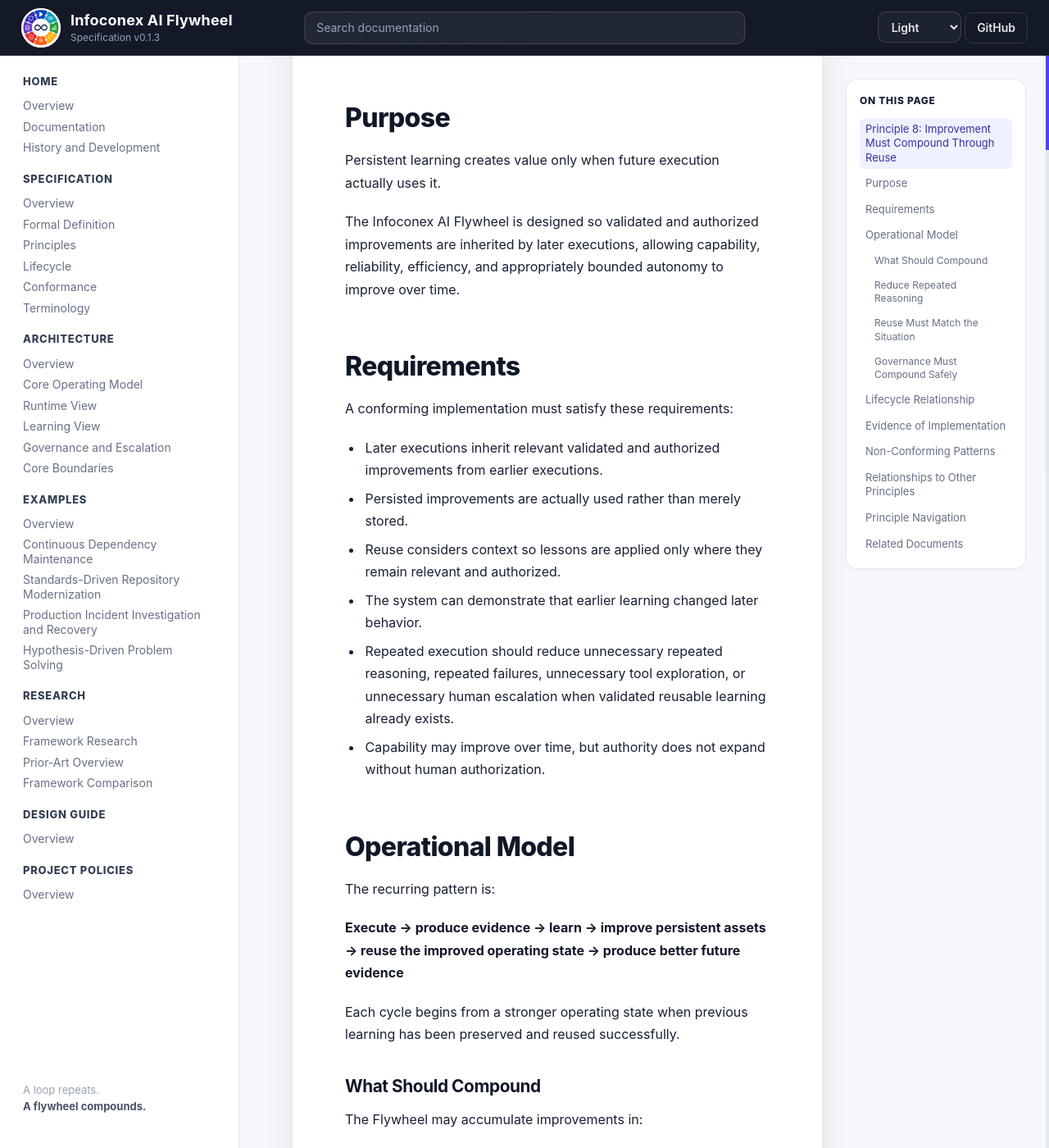
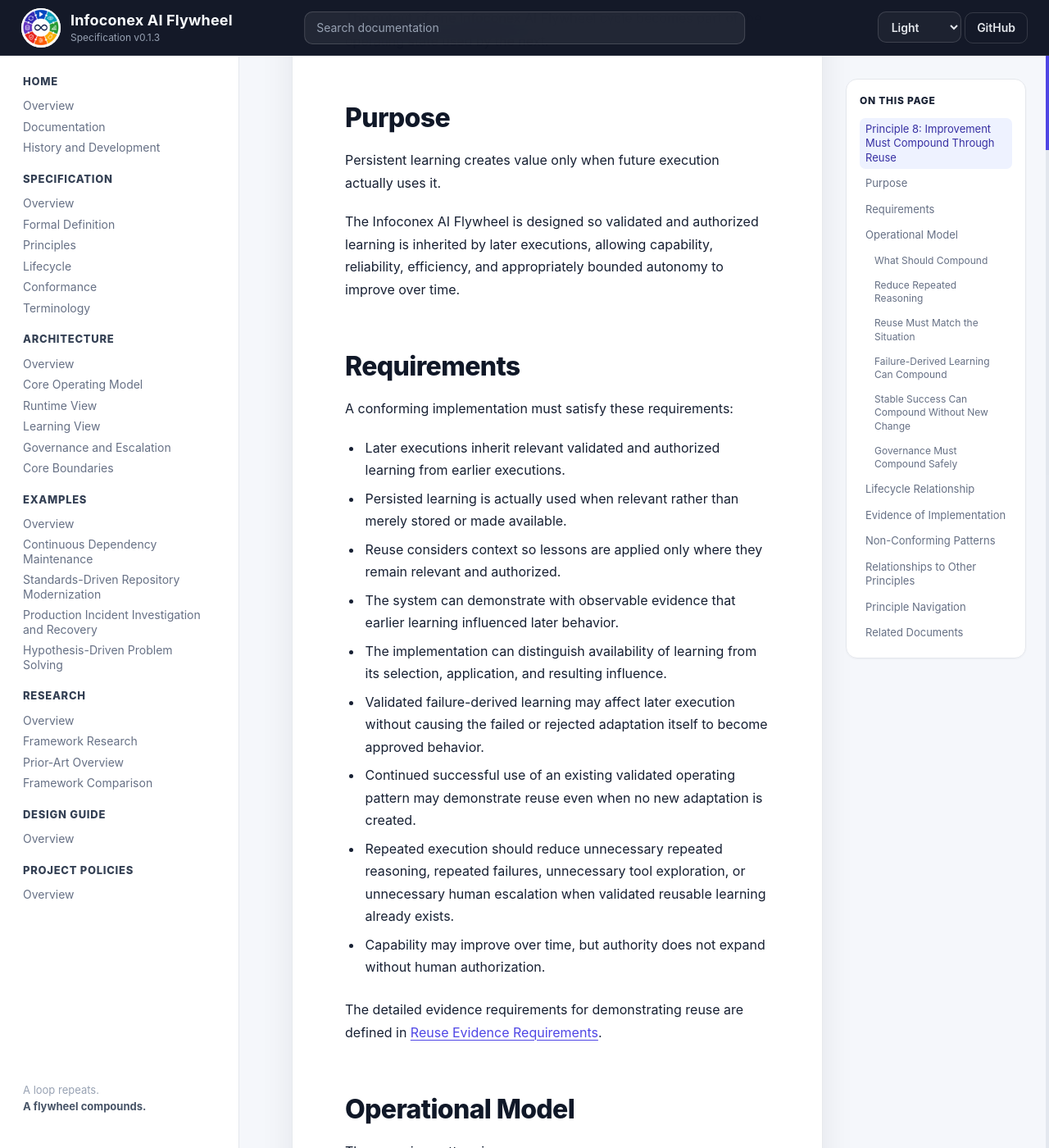
Before and after one commit to infoconex/ai-flywheel, a Jekyll site: the page built from docs/specification/principles/08-compounding-reuse.md, in a window 1280 px wide and 1400 px high, scrolled down 476 px. Shown: the whole window at 82% size. Built offline with Jekyll 4.4.1, drawn with Linux system fonts in a browser that asks for light colours; our own code applies the rules of GitHub Pages for plain Markdown files; some of the changed text lies outside the part shown.

Commit message:
Define evidence required to demonstrate reuse (#38)
* Define reuse evidence requirements

* Link reuse evidence requirements

* Apply reuse evidence requirements to stage contract

* Define observable evidence for compounding reuse

* Add conformance checks for demonstrated reuse

```diff
--- a/docs/specification/principles/08-compounding-reuse.md
+++ b/docs/specification/principles/08-compounding-reuse.md
@@ -6,18 +6,23 @@ The output of one Infoconex AI Flywheel cycle becomes part of the operating stat
 
 Persistent learning creates value only when future execution actually uses it.
 
-The Infoconex AI Flywheel is designed so validated and authorized improvements are inherited by later executions, allowing capability, reliability, efficiency, and appropriately bounded autonomy to improve over time.
+The Infoconex AI Flywheel is designed so validated and authorized learning is inherited by later executions, allowing capability, reliability, efficiency, and appropriately bounded autonomy to improve over time.
 
 ## Requirements
 
 A conforming implementation must satisfy these requirements:
 
-- Later executions inherit relevant validated and authorized improvements from earlier executions.
-- Persisted improvements are actually used rather than merely stored.
+- Later executions inherit relevant validated and authorized learning from earlier executions.
+- Persisted learning is actually used when relevant rather than merely stored or made available.
 - Reuse considers context so lessons are applied only where they remain relevant and authorized.
-- The system can demonstrate that earlier learning changed later behavior.
+- The system can demonstrate with observable evidence that earlier learning influenced later behavior.
+- The implementation can distinguish availability of learning from its selection, application, and resulting influence.
+- Validated failure-derived learning may affect later execution without causing the failed or rejected adaptation itself to become approved behavior.
+- Continued successful use of an existing validated operating pattern may demonstrate reuse even when no new adaptation is created.
 - Repeated execution should reduce unnecessary repeated reasoning, repeated failures, unnecessary tool exploration, or unnecessary human escalation when validated reusable learning already exists.
 - Capability may improve over time, but authority does not expand without human authorization.
+
+The detailed evidence requirements for demonstrating reuse are defined in [Reuse Evidence Requirements](../reuse-evidence.md).
 
 ## Operational Model
 
@@ -53,6 +58,20 @@ A previously successful improvement should be reused only when it applies to the
 
 Compounding depends on **correct reuse**, not using every lesson everywhere.
 
+A persisted learning item that is not relevant, no longer valid, or outside the current governance scope may be correctly unused. The implementation should be able to distinguish justified non-use from a failure to apply relevant learning.
+
+### Failure-Derived Learning Can Compound
+
+A rejected approach can still produce reusable validated learning.
+
+Future execution may improve by avoiding the rejected approach, detecting its failure condition earlier, applying a constraint, selecting a different strategy, or escalating before repeating a known mistake. That is reuse of the validated lesson, not reuse of the failed candidate.
+
+### Stable Success Can Compound Without New Change
+
+Reuse does not require each cycle to create a new adaptation.
+
+When an existing validated operating pattern remains applicable and continues to produce successful outcomes, later executions may demonstrate compounding reuse by continuing to apply that pattern while producing new reinforcing evidence.
+
 ### Governance Must Compound Safely
 
 Repeated human decisions may justify a proposal for increased autonomy, but the system may not grant that authority to itself. New evidence may also justify reducing autonomy or increasing escalation when risk or uncertainty increases.
@@ -61,10 +80,10 @@ Capability can improve over time without allowing authority to expand on its own
 
 ## Lifecycle Relationship
 
-- **Persist:** Validated and authorized improvements become durable operational assets.
-- **Reuse:** Later execution retrieves, invokes, or applies those improvements.
+- **Persist:** Validated and authorized learning becomes durably available to future operation.
+- **Reuse:** Later execution retrieves, selects, invokes, applies, or otherwise incorporates relevant learning and produces evidence of its influence.
 - **Execute:** The improved operating state becomes the new starting point.
-- **Observe through Validate:** Later evidence determines whether reused improvements remain effective and whether more adaptation is justified.
+- **Observe through Validate:** Later evidence determines whether reused learning remains effective and whether more adaptation is justified.
 
 Reuse closes the lifecycle and creates the compounding behavior that gives the AI Flywheel its name.
 
@@ -76,18 +95,22 @@ Evidence supporting this principle may include:
 - Updated Standard Operating Procedure (SOP) guidance being applied in future operation
 - Stronger validation or failure-handling rules affecting later behavior
 - Durable reasoning knowledge being retrieved and used
-- Repeated human decisions being turned into reusable guidance where appropriate
+- Applicability, selection, invocation, or enforcement records showing how persisted learning entered a later execution
+- Later execution avoiding a known failure or selecting a different strategy because of validated failure-derived learning
+- Repeated successful use of an existing validated operating pattern
 - Measurable reductions in repeated failure, reasoning effort, cost, latency, or unnecessary human intervention
-- Concrete examples showing that later behavior changed because of learning from earlier execution
+- Concrete examples showing that later behavior changed or remained reliably improved because of learning from earlier execution
 
 ## Non-Conforming Patterns
 
 This principle is not satisfied when:
 
-- Improvements are persisted but never used
+- Improvements are persisted but never used when relevant
+- Availability or retrieval alone is treated as proof that reuse occurred
 - Each execution starts effectively from zero
 - The system repeatedly solves the same known problem from scratch
 - The same avoidable failure or human escalation recurs despite validated reusable learning
+- A failed or rejected adaptation is treated as approved behavior instead of reusing only the validated lesson derived from it
 - Lessons are reused outside the context where they are valid
 - Capability growth is treated as permission for the AI to expand its own authority
 
@@ -106,6 +129,8 @@ This principle is not satisfied when:
 
 ## Related Documents
 
+- [Reuse Evidence Requirements](../reuse-evidence.md)
+- [Persisted Learning Requirements](../persisted-learning.md)
 - [Lifecycle](../lifecycle/README.md)
 - [Stage 8: Reuse](../lifecycle/08-reuse.md)
 - [Learning Architecture](../../architecture/learning-view.md)
```
Also changed, not shown: docs/specification/README.md (+1 -0 lines), docs/specification/conformance/evaluation-checklist.md (+12 -5 lines), docs/specification/lifecycle/08-reuse.md (+18 -8 lines), docs/specification/reuse-evidence.md (added, +153 -0 lines).
